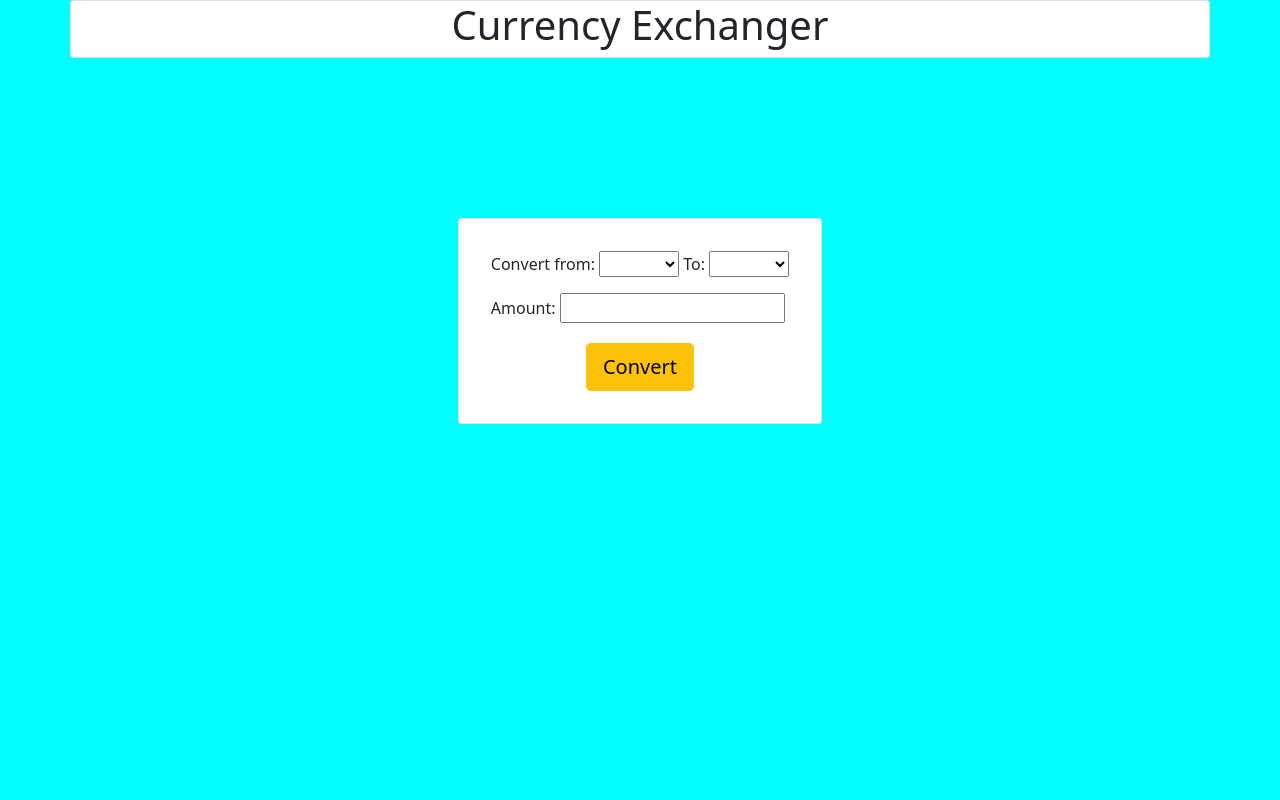
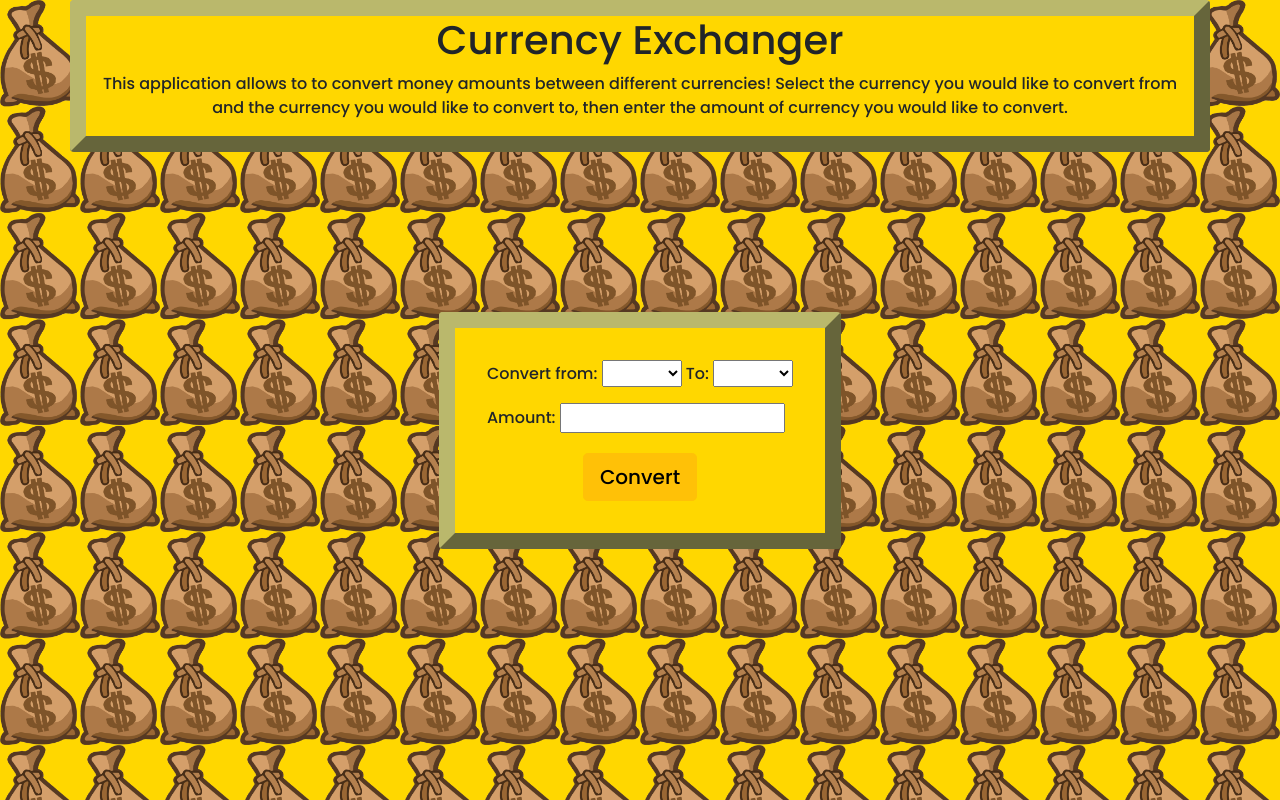
Before and after one commit to JLEWilson/currency_exchanger, a website built with webpack: page src/index.html in a window 1280 px wide. Built offline with nearby package versions, Linux system fonts and the light colour scheme; no server answers.

Commit message:
Add image capabilities

```diff
--- a/src/css/styles.css
+++ b/src/css/styles.css
@@ -1,12 +1,25 @@
-body{
-  background-color: cyan;
+@import url('https://fonts.googleapis.com/css2?family=Poppins:wght@500;700&display=swap');
+body {
+  position: relative;
+  width: 100%;
+  height: 100%;
+  background-color: gold;
+  background-image: url('../assets/images/moneybag.png');
+  background-repeat: repeat;
+  background-size: 5em;
+  font-family: 'Poppins', sans-serif;
+}
+.title-area{
+  text-align: center;
+}
+.card{
+  background-color: gold;
+  border: 1em outset #bab86c;
 }
 select{
   width: 5em;
 }
-#title{
-  text-align: center;
-}
+
 #exchange-area{
   display: inline;
   width: fit-content;
--- a/src/index.html
+++ b/src/index.html
@@ -3,10 +3,12 @@
   <title>Currency Exchanger</title>
 </head>
 <body>
+  <div class='background-image'></div>
   <div class="container">
     <div class="row">
-      <div class="card">
-        <h1 id="title">Currency Exchanger</h1>
+      <div class="card title-area">
+        <h1>Currency Exchanger</h1>
+        <p>This application allows to to convert money amounts between different currencies! Select the currency you would like to convert from and the currency you would like to convert to, then enter the amount of currency you would like to convert.</p>
       </div>
     </div>
     <div class="row">
--- a/webpack.config.js
+++ b/webpack.config.js
@@ -31,7 +31,7 @@ module.exports = {
             loader: 'file-loader',
             options: {
               name: '[name].[ext]',
-              outputPath: 'assets/images/'
+              outputPath: 'src/assets/images/'
             }
           }
         ]
```
Also changed, not shown: src/assets/images/moneybag.png (added).
